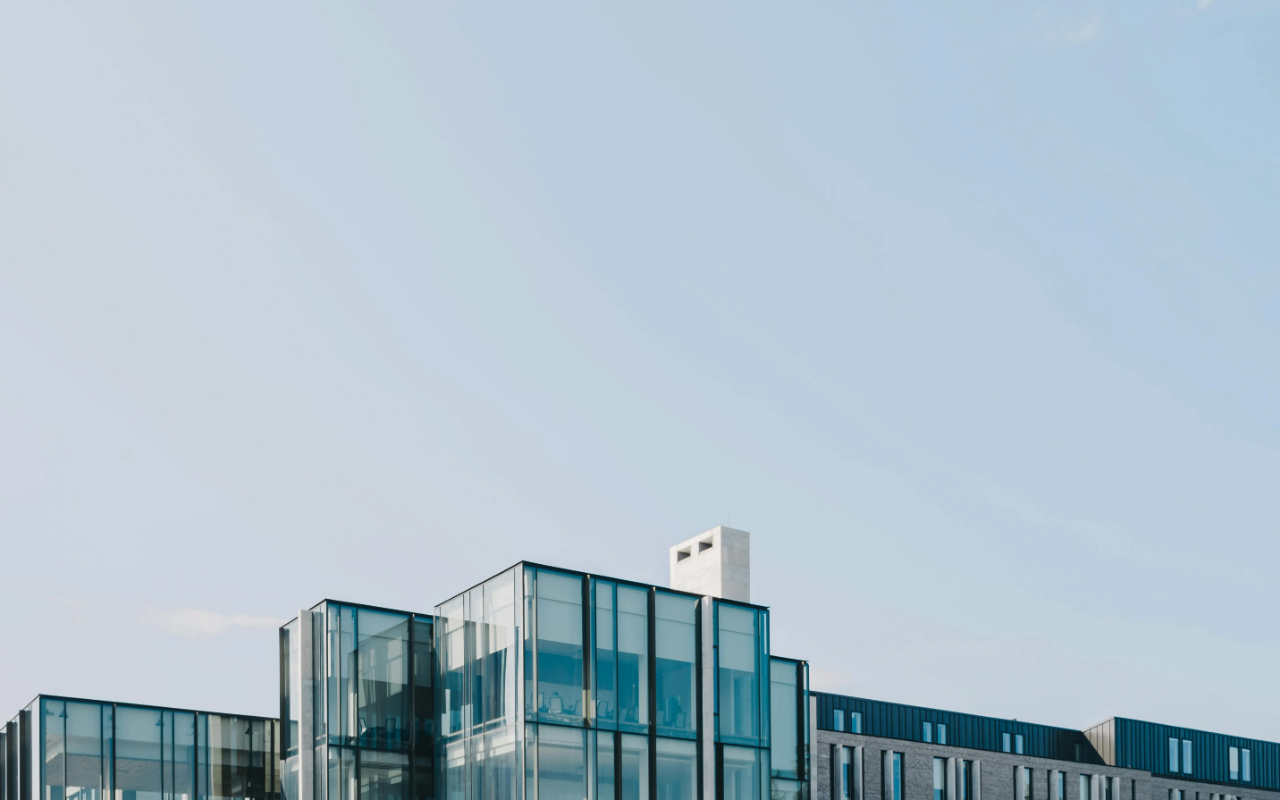
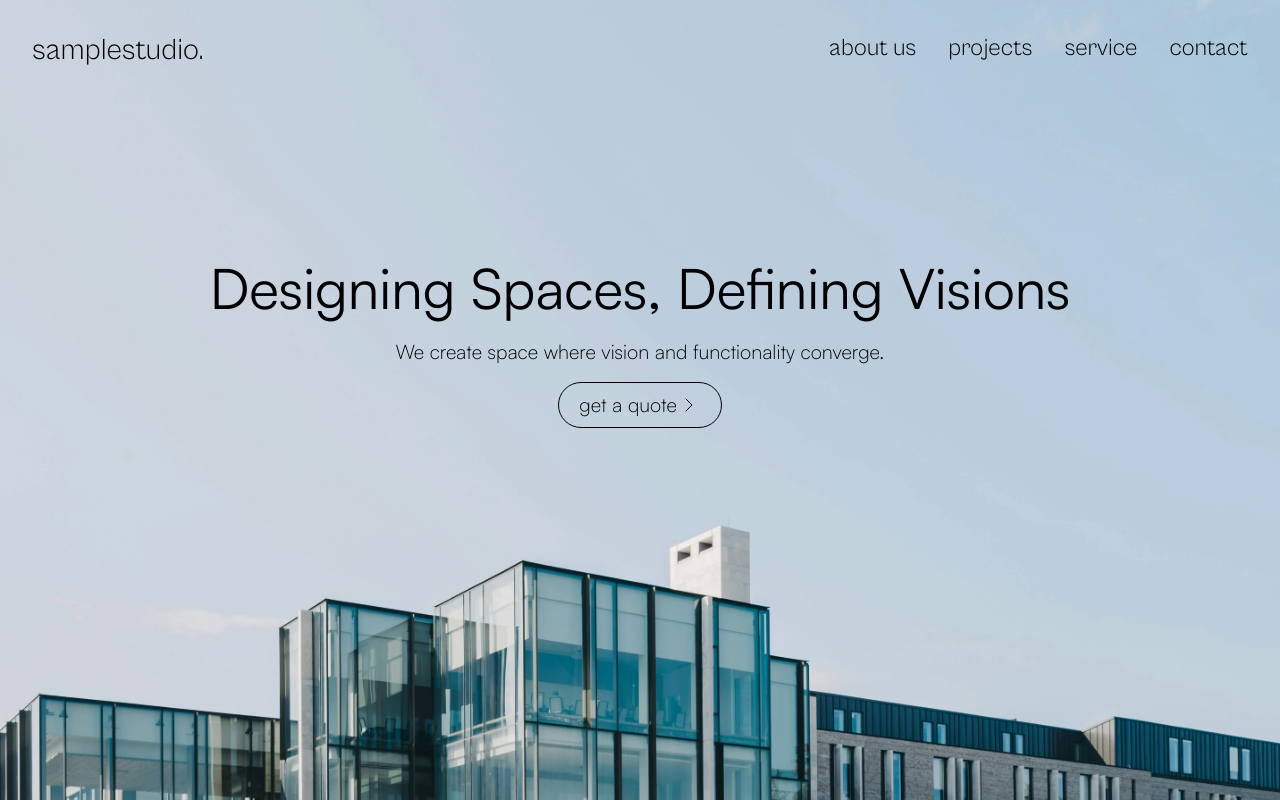
Before and after one commit to swayamsth/samplestudio, a React (Vite) app: page / in a window 1280 px wide. Built offline with nearby package versions, Linux system fonts and the light colour scheme.

Commit message:
Add constants and Hero headline

```diff
--- /dev/null
+++ b/src/constants/index.jsx
@@ -0,0 +1,10 @@
+export const hero = [
+  {
+    title: "Designing Spaces, Defining Visions",
+    description: "We create space where vision and functionality converge.",
+    button: {
+      title: "get a quote",
+      icon: "./icons/chevron-right.svg",
+    },
+  },
+];
--- a/src/sections/Hero.jsx
+++ b/src/sections/Hero.jsx
@@ -1,8 +1,26 @@
 import React from "react";
+import NavBar from "../components/NavBar";
+import { hero } from "../constants";
 
 const Hero = () => {
   return (
-    <section className="bg-[url('/images/heroImage.webp')] h-screen w-full bg-cover bg-bottom"></section>
+    <section className="bg-[url('/images/heroImage.webp')] h-screen w-full bg-cover bg-bottom">
+      <NavBar />
+      {hero.map(({ title, description, button }) => (
+        <div className="grid place-content-center h-[60vh] text-center gap-y-4">
+          <h1 className="font-satoshi text-[3.5rem] leading-tight font-normal">
+            {title}
+          </h1>
+          <p className="font-satoshi text-xl font-light">{description}</p>
+          <div className="mx-auto">
+            <button className="font-satoshi text-xl font-light border-[1px] rounded-full border-black px-5 py-2 flex items-center">
+              {button.title}
+              <img src={button.icon} alt="" />
+            </button>
+          </div>
+        </div>
+      ))}
+    </section>
   );
 };
 
```
Also changed, not shown: public/icons/chevron-right.svg (added).
